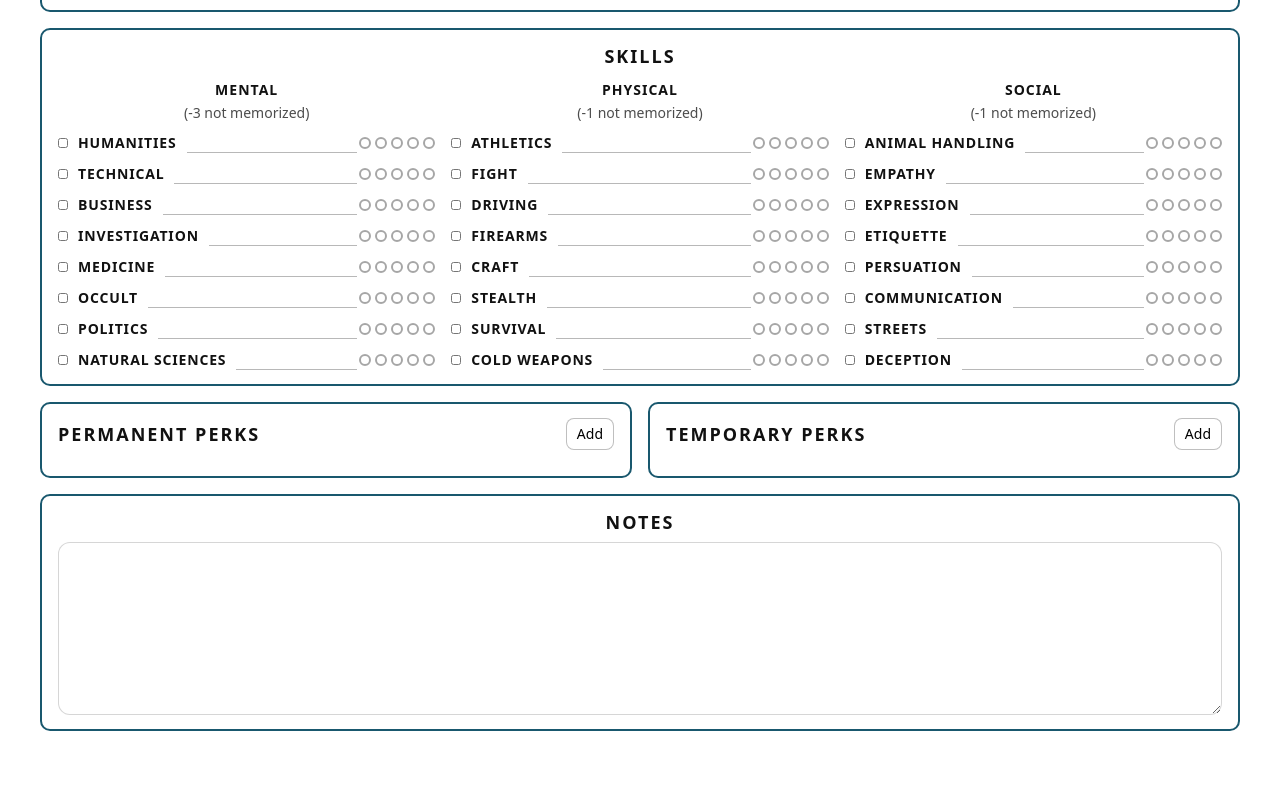
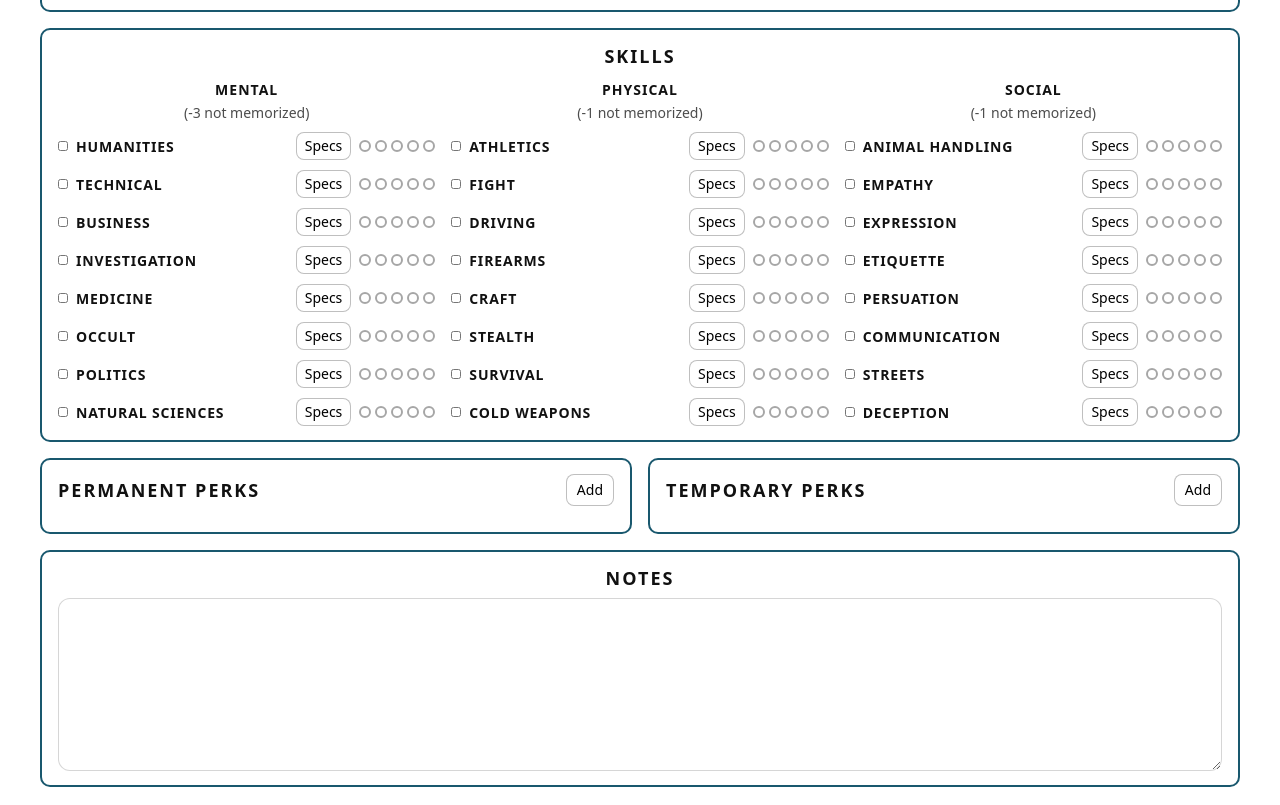
Before and after one commit to GennadiyZakharov/worldstriders-charlist, a Svelte app: page / in a window 1280 px wide. Shown: the part 1295-2100 px from the top of the page. Before the commit the page ends 2044 px from the top, so only its background shows below. Built offline with nearby package versions, Linux system fonts and the light colour scheme.

Commit message:
Added support for Skill specializations, inline controls, and specialization editor dialog.

```diff
--- a/src/App.svelte
+++ b/src/App.svelte
@@ -130,6 +130,13 @@
     delete: t(character.lang, "delete"),
     description: t(character.lang, "perkDescription"),
     descriptionTitle: t(character.lang, "perkDescriptionTitle"),
+    close: t(character.lang, "close")
+  });
+
+  let skillEditorLabels = $derived({
+    specializations: t(character.lang, "skillSpecializations"),
+    specializationsShort: t(character.lang, "skillSpecializationsShort"),
+    specializationsTitle: t(character.lang, "skillSpecializationsTitle"),
     close: t(character.lang, "close")
   });
 
@@ -304,6 +311,7 @@
             socialTitle={t(character.lang, "socialTitle")}
             socialSub={t(character.lang, "socialSub")}
             labels={skillLabels}
+            editorLabels={skillEditorLabels}
             bind:skills={character.skills}
     />
   </div>
--- a/src/components/CharacterSkills.svelte
+++ b/src/components/CharacterSkills.svelte
@@ -11,6 +11,12 @@
         socialTitle: string;
         socialSub: string;
         labels: Record<string, string>;
+        editorLabels: {
+            specializations: string;
+            specializationsShort: string;
+            specializationsTitle: string;
+            close: string;
+        };
         skills?: CharacterSkills;
         readonly?: boolean;
     };
@@ -24,6 +30,7 @@
         socialTitle,
         socialSub,
         labels,
+        editorLabels,
         skills = $bindable<CharacterSkills>(),
         readonly = false
     }: Props = $props();
@@ -44,6 +51,7 @@
                 {#each skills.mental as s, idx (s.id)}
                     <Skill
                             name={labels[s.id] ?? s.id}
+                            labels={editorLabels}
                             bind:enabled={skills.mental[idx].line.enabled}
                             bind:note={skills.mental[idx].line.note}
                             bind:value={skills.mental[idx].line.rating}
@@ -64,6 +72,7 @@
                 {#each skills.physical as s, idx (s.id)}
                     <Skill
                             name={labels[s.id] ?? s.id}
+                            labels={editorLabels}
                             bind:enabled={skills.physical[idx].line.enabled}
                             bind:note={skills.physical[idx].line.note}
                             bind:value={skills.physical[idx].line.rating}
@@ -84,6 +93,7 @@
                 {#each skills.social as s, idx (s.id)}
                     <Skill
                             name={labels[s.id] ?? s.id}
+                            labels={editorLabels}
                             bind:enabled={skills.social[idx].line.enabled}
                             bind:note={skills.social[idx].line.note}
                             bind:value={skills.social[idx].line.rating}
--- a/src/components/Skill.svelte
+++ b/src/components/Skill.svelte
@@ -3,6 +3,12 @@
 
     type Props = {
         name: string;
+        labels: {
+            specializations: string;
+            specializationsShort: string;
+            specializationsTitle: string;
+            close: string;
+        };
         enabled?: boolean;
         note?: string;
         value?: number;
@@ -11,11 +17,20 @@
 
     let {
         name,
+        labels,
         enabled = $bindable(false),
         note = $bindable(""),
         value = $bindable(0),
         readonly = false
     }: Props = $props();
+
+    let specializationsDialog: HTMLDialogElement;
+
+    let dialogTitle = $derived(`${labels.specializationsTitle}: ${name}`);
+
+    function openSpecializations() {
+        specializationsDialog.showModal();
+    }
 
     function clamp0to5(n: number): number {
         return Math.min(5, Math.max(0, Math.trunc(n)));
@@ -42,14 +57,16 @@
         <div class="name ws-label">{name}</div>
     </div>
 
-    <input
-            class="note ws-text"
-            type="text"
-            bind:value={note}
-            disabled={readonly}
-            aria-label={`${name} note`}
-    />
+    <button
+            class="specializationsButton ws-text"
+            type="button"
+            onclick={openSpecializations}
+            aria-label={`${labels.specializations}: ${name}`}
+    >
+        {labels.specializationsShort}
+    </button>
 
+    <div class="rating">
         <DotRating
                 label={name}
                 bind:value
@@ -60,12 +77,34 @@
                 readonly={readonly}
         />
     </div>
+</div>
+
+<dialog bind:this={specializationsDialog} aria-label={dialogTitle}>
+    <div class="dialogContent">
+        <h2 class="ws-h1">{dialogTitle}</h2>
+        <textarea
+                class="specializationsText ws-text"
+                bind:value={note}
+                readonly={readonly}
+                aria-label={dialogTitle}
+                rows="8"
+        ></textarea>
+        <button
+                class="closeButton ws-text"
+                type="button"
+                onclick={() => specializationsDialog.close()}
+                aria-label={labels.close}
+        >
+            {labels.close}
+        </button>
+    </div>
+</dialog>
 
 <style>
     .row {
         display: grid;
-        grid-template-columns: 10px auto 1fr auto;
-        gap: 10px;
+        grid-template-columns: 10px minmax(0, 1fr) auto auto;
+        gap: 8px;
         align-items: center;
     }
 
@@ -78,24 +117,68 @@
     .text {
         display: grid;
         gap: 4px;
+        min-width: 0;
     }
 
     .name {
         white-space: nowrap;
+        overflow: hidden;
+        text-overflow: ellipsis;
     }
 
-    .note {
+    .specializationsButton {
+        white-space: nowrap;
+    }
+
+    .rating {
+        min-width: 0;
+    }
+
+    button {
+        border: 1px solid rgba(0, 0, 0, 0.25);
+        background: white;
+        border-radius: 8px;
+        padding: 6px 8px;
+        cursor: pointer;
+        line-height: 1;
+        user-select: none;
+    }
+
+    dialog {
+        width: min(560px, calc(100vw - 32px));
+        max-width: none;
+        box-sizing: border-box;
+        border: 1px solid rgba(0, 0, 0, 0.28);
+        border-radius: 12px;
+        padding: 20px;
+    }
+
+    dialog::backdrop {
+        background: rgba(0, 0, 0, 0.35);
+    }
+
+    .dialogContent {
+        display: grid;
+        gap: 16px;
+    }
+
+    .dialogContent h2 {
+        margin: 0;
+    }
+
+    .specializationsText {
         width: 100%;
-        height: 20px;
-        border: none;
-        border-bottom: 1px solid rgba(0, 0, 0, 0.28);
-        border-radius: 0;
-        padding: 0 4px;
-        background: transparent;
-        min-width: 0;
+        min-height: 160px;
+        box-sizing: border-box;
+        resize: vertical;
+    }
+
+    .closeButton {
+        justify-self: end;
     }
 
     .readonly {
         opacity: 0.9;
     }
+
 </style>
--- a/src/lib/i18n.ts
+++ b/src/lib/i18n.ts
@@ -75,6 +75,9 @@ export const DICT: Record<Lang, Record<string, string>> = {
     physicalSub: "(-1 not memorized)",
     socialTitle: "SOCIAL",
     socialSub: "(-1 not memorized)",
+    skillSpecializations: "Specializations",
+    skillSpecializationsShort: "Specs",
+    skillSpecializationsTitle: "Skill specializations",
 
     skill_humanities: "Humanities",
     skill_technical: "Technical",
@@ -209,6 +212,9 @@ export const DICT: Record<Lang, Record<string, string>> = {
     physicalSub: "(-1 не изучено)",
     socialTitle: "СОЦИАЛЬНЫЕ",
     socialSub: "(-1 не изучено)",
+    skillSpecializations: "Специализации",
+    skillSpecializationsShort: "Спец.",
+    skillSpecializationsTitle: "Специализации навыка",
 
     skill_humanities: "Гуманитарные н.",
     skill_technical: "Технические н.",
```
Also changed, not shown: 1 other file (tests, documents, lock files or other folders). Lines whose indentation alone changed are shown as unchanged.
